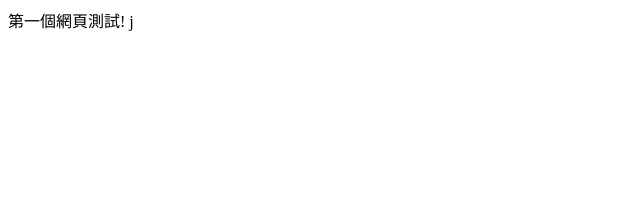
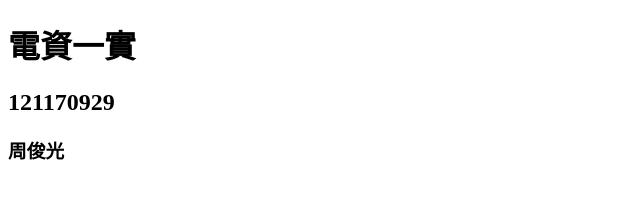
Before and after one commit to tuanquang123/hw1, a plain HTML site: page index.html in a window 1280 px wide. Shown: the whole page, without its empty margins (0-640 px from the left). Drawn offline with Linux system fonts and the light colour scheme.

Commit message:
index.html

```diff
--- a/index.html
+++ b/index.html
@@ -4,9 +4,11 @@
     <meta charset="UTF-8">
     <meta http-equiv="X-UA-Compatible" content="IE=edge">
     <meta name="viewport" content="width=device-width, initial-scale=1.0">
-    <title>Document</title>
+    <title>我的第一個網頁</title>
 </head>
 <body>
-    第一個網頁測試! j
+    <h1>電資一實 </h1>
+    <h2>121170929 </h2>
+    <h3>周俊光</h3>
 </body>
 </html>
```
